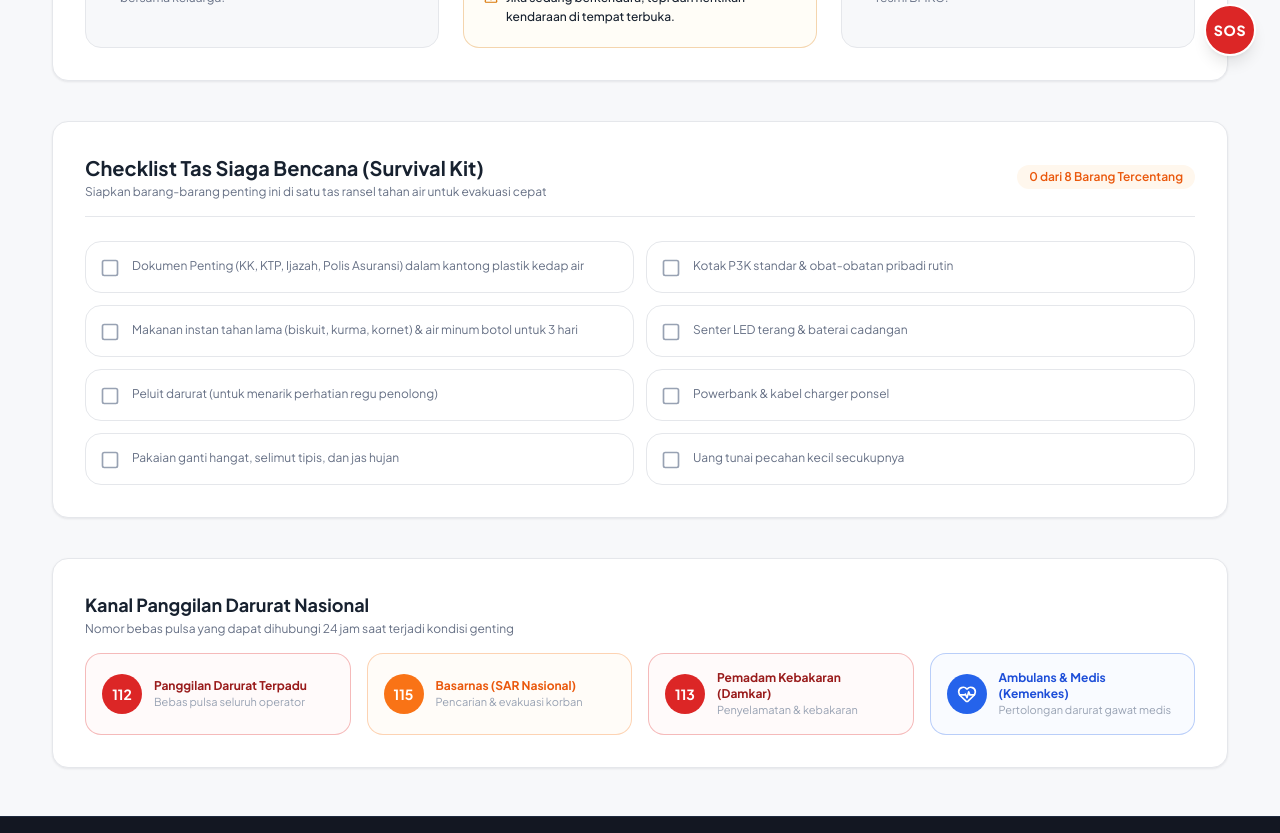
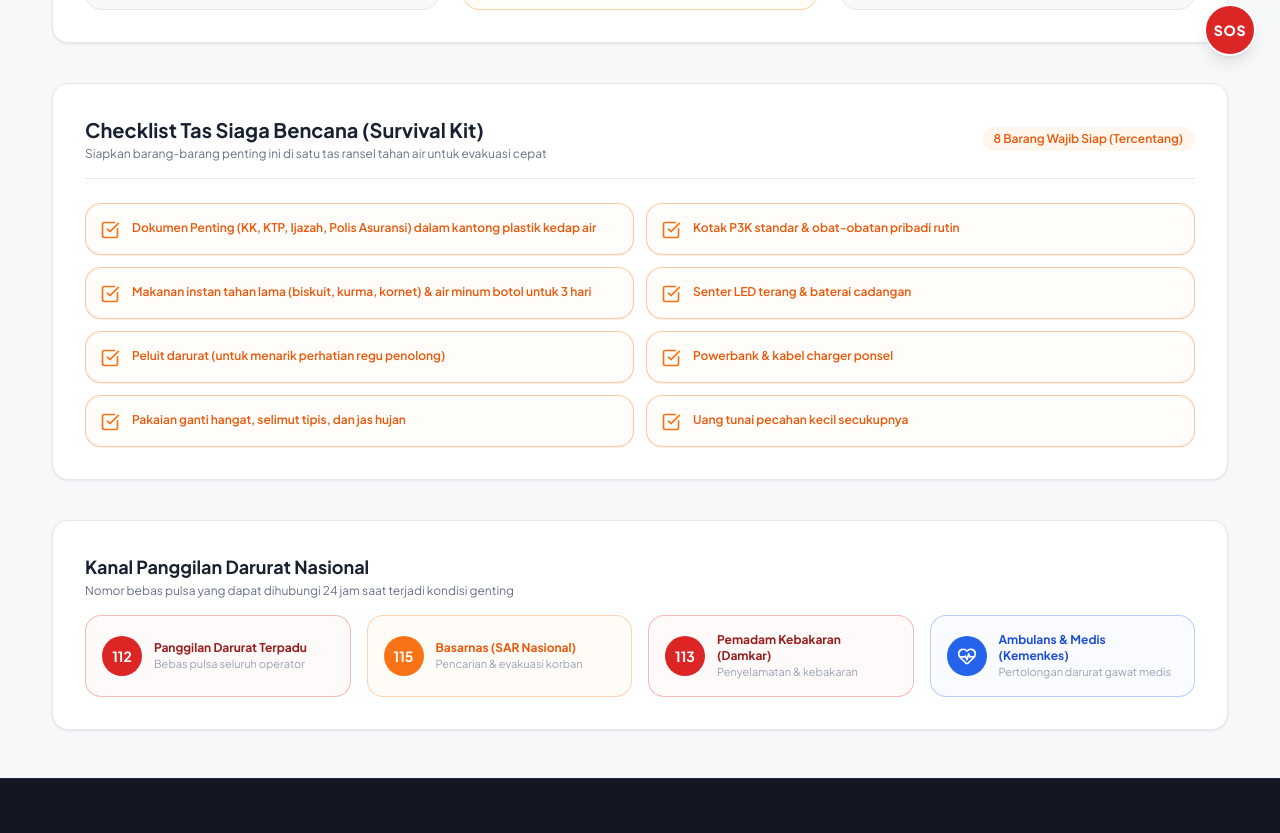
Before and after one commit to Xoltvez/SigapBumi, a Next.js app: page /edukasi in a window 1280 px wide. Shown: the part 720-1553 px from the top of the page. Built offline with nearby package versions, Linux system fonts and the light colour scheme; no server answers.

Commit message:
fix(edukasi): hapus badge header panduan dan buat checklist tas siaga bencana otomatis tercentang permanen

```diff
--- a/src/app/edukasi/page.tsx
+++ b/src/app/edukasi/page.tsx
@@ -7,7 +7,6 @@ import {
   Flame,
   Mountain,
   CheckSquare,
-  Square,
   AlertTriangle,
   HeartPulse,
 } from "lucide-react";
@@ -191,27 +190,14 @@ const SURVIVAL_KIT_ITEMS = [
 
 export default function EdukasiPage() {
   const [selectedDisasterId, setSelectedDisasterId] = useState<string>("gempa");
-  const [checkedItems, setCheckedItems] = useState<Record<number, boolean>>({});
 
   const activeGuide =
     GUIDES.find((g) => g.id === selectedDisasterId) || GUIDES[0];
-
-  const toggleCheck = (index: number) => {
-    setCheckedItems((prev) => ({
-      ...prev,
-      [index]: !prev[index],
-    }));
-  };
-
-  const checkedCount = Object.values(checkedItems).filter(Boolean).length;
 
   return (
     <main className="flex-1 w-full max-w-[1240px] mx-auto px-4 sm:px-6 lg:px-8 py-6 md:py-10 pb-28 md:pb-12 space-y-10">
       {/* Top Header */}
       <div className="text-center max-w-2xl mx-auto">
-        <span className="inline-block px-3 py-1 rounded-full bg-primary-soft text-primary-hover text-xs font-semibold mb-3">
-          Panduan Mitigasi & Kesiapsiagaan Bencana
-        </span>
         <h1 className="text-2xl md:text-3xl font-bold text-ink">
           Edukasi Tanggap Bencana
         </h1>
@@ -329,39 +315,22 @@ export default function EdukasiPage() {
             </p>
           </div>
           <div className="text-xs font-semibold px-3 py-1 rounded-full bg-primary-soft text-primary-hover self-start sm:self-center">
-            {checkedCount} dari {SURVIVAL_KIT_ITEMS.length} Barang Tercentang
+            {SURVIVAL_KIT_ITEMS.length} Barang Wajib Siap (Tercentang)
           </div>
         </div>
 
         <div className="grid grid-cols-1 sm:grid-cols-2 gap-3">
-          {SURVIVAL_KIT_ITEMS.map((item, idx) => {
-            const isChecked = !!checkedItems[idx];
-            return (
-              <button
-                key={idx}
-                type="button"
-                onClick={() => toggleCheck(idx)}
-                className={`flex items-start gap-3 p-3.5 rounded-lg border text-left transition-colors ${
-                  isChecked
-                    ? "bg-primary-soft/40 border-primary text-ink"
-                    : "bg-surface border-line text-ink hover:bg-bg"
-                }`}
-              >
-                {isChecked ? (
-                  <CheckSquare className="w-5 h-5 text-primary shrink-0 mt-0.5" />
-                ) : (
-                  <Square className="w-5 h-5 text-ink-muted shrink-0 mt-0.5" />
-                )}
-                <span
-                  className={`text-xs leading-relaxed ${
-                    isChecked ? "font-semibold text-primary-hover" : "text-ink-soft"
-                  }`}
-                >
-                  {item}
-                </span>
-              </button>
-            );
-          })}
+          {SURVIVAL_KIT_ITEMS.map((item, idx) => (
+            <div
+              key={idx}
+              className="flex items-start gap-3 p-3.5 rounded-lg border bg-primary-soft/30 border-primary/40 text-ink shadow-2xs"
+            >
+              <CheckSquare className="w-5 h-5 text-primary shrink-0 mt-0.5" />
+              <span className="text-xs leading-relaxed font-semibold text-primary-hover">
+                {item}
+              </span>
+            </div>
+          ))}
         </div>
       </section>
 
```
